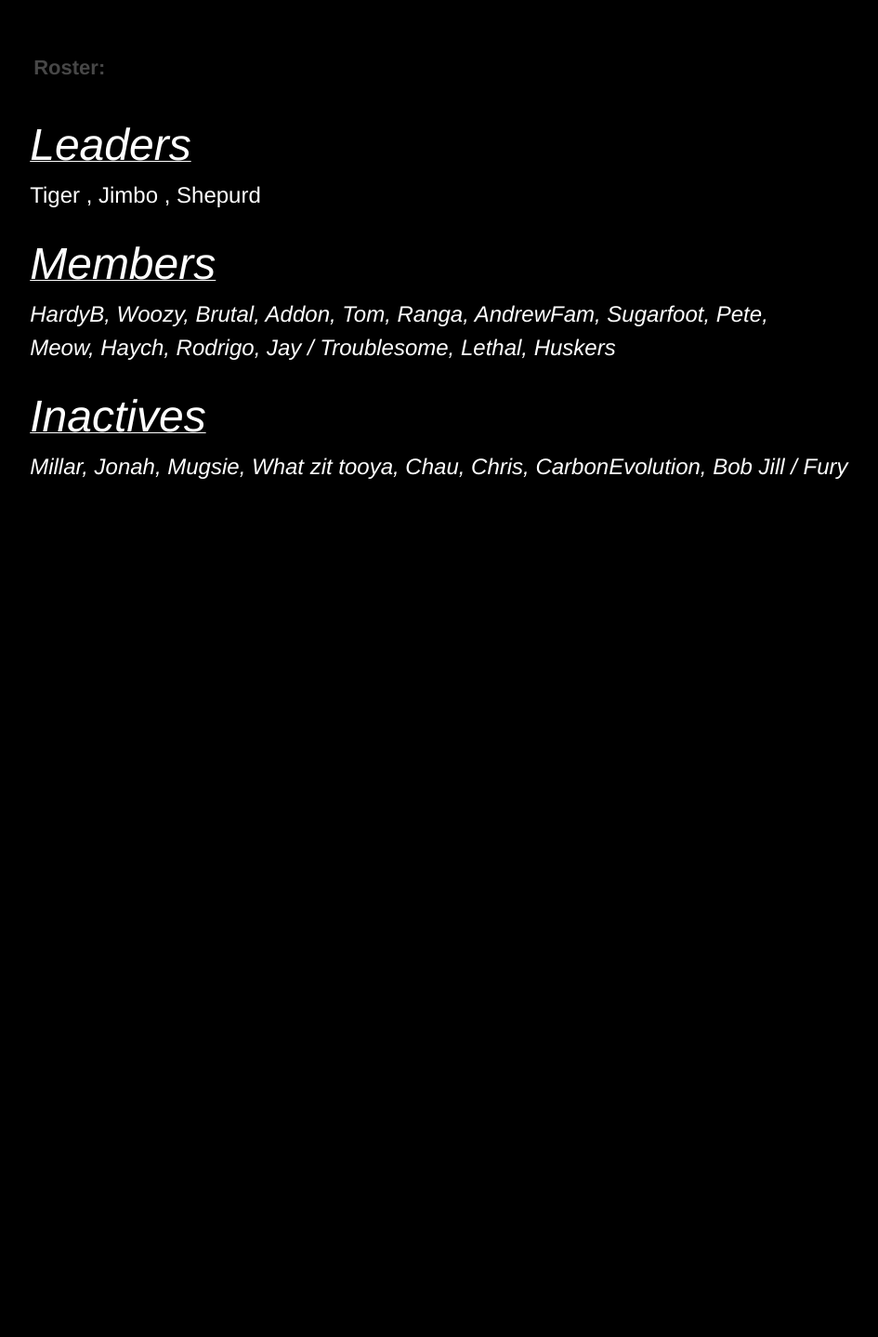
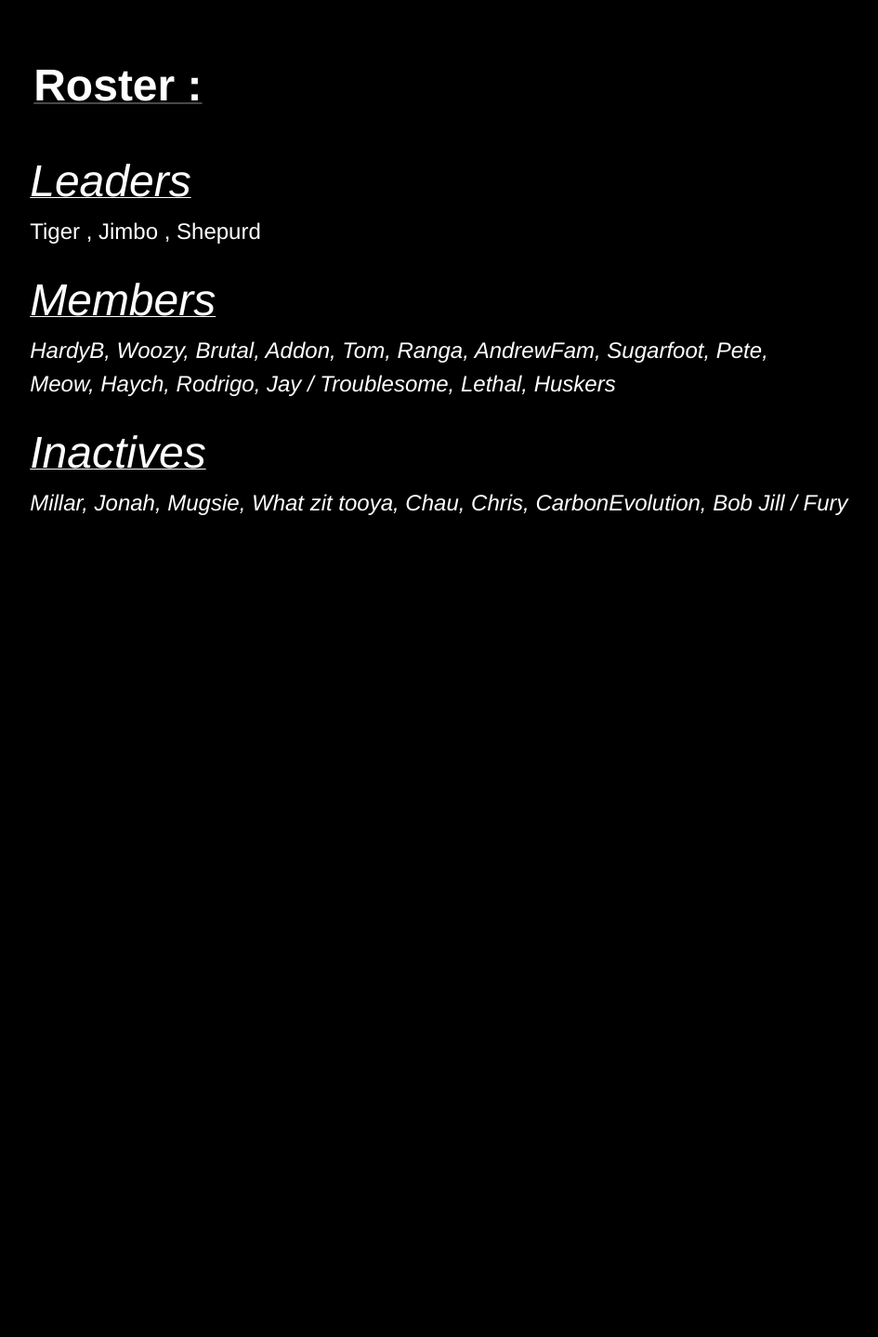
Before and after one commit to DerekR0123/Rossfitness.github.io, a Jekyll site: the page roster.html, which Jekyll copies as it is, in a window 1280 px wide. Shown: the whole page at 93% size, without its empty margins (39-984 px from the left). Built offline with Jekyll 4.4.1, drawn with Linux system fonts in a browser that asks for light colours.

Commit message:
Update roster.html

```diff
--- a/roster.html
+++ b/roster.html
@@ -15,7 +15,7 @@
       <div class="inner clearfix">
         <section id="main-content">
           <a id="designer-templates" class="anchor" href="#designer-templates" aria-hidden="true"><span aria-hidden="true" class="octicon octicon-link"></span></a>
-            <h2 class="roster">Roster:</h2><br>
+            <h2><u><FONT size="10" COLOR="#FFFFFF">Roster :</FONT></u></h2><br>
               <p><u><FONT size="7" COLOR="#FFFFFF" WEIGHT="italic" FAMILY="Curive"><em>Leaders</em></u></FONT><br><FONT size="5" COLOR="#FFFFFF">Tiger , Jimbo , Shepurd<br></em></FONT></p>
               <p><u><FONT size="7" COLOR="#FFFFFF"><em>Members</em></FONT></u></h4><br>
                 <em><FONT size="5" COLOR="#FFFFFF">HardyB, Woozy, Brutal, Addon, Tom, Ranga, AndrewFam, Sugarfoot, Pete,<br>
```
